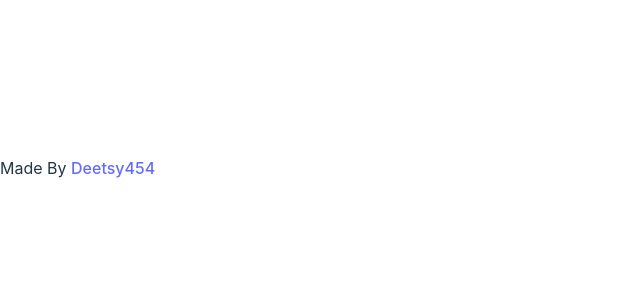
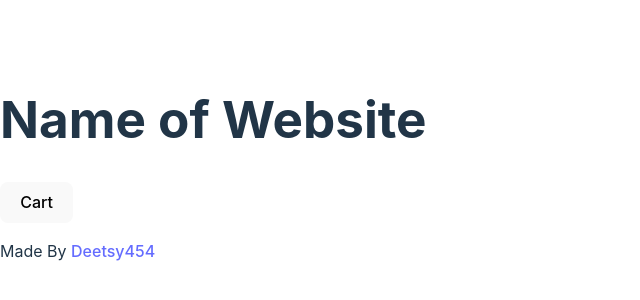
Before and after one commit to amardeeep/shoppingCart, a React (Vite) app: page / in a window 1280 px wide. Shown: the part 232-532 px from the top of the page, without its empty margins (0-640 px from the left). Built offline with nearby package versions, Linux system fonts and the light colour scheme.

Commit message:
create header add name and cart button

```diff
--- /dev/null
+++ b/src/cart.jsx
@@ -0,0 +1,3 @@
+const Cart=()=>{
+}
+export default Cart
--- /dev/null
+++ b/src/header.jsx
@@ -0,0 +1,10 @@
+
+const Header=()=>{
+    return(
+        <div className="header">
+            <h1>Name of Website</h1>
+            <button>Cart</button>
+        </div>
+    )
+}
+export default Header
--- a/src/main.jsx
+++ b/src/main.jsx
@@ -2,9 +2,11 @@ import React from 'react'
 import ReactDOM from 'react-dom/client'
 import './index.css'
 import Footer from './footer'
+import Header from './header'
 
 ReactDOM.createRoot(document.getElementById('root')).render(
   <React.StrictMode>
+    <Header/>
     <Footer/>
   </React.StrictMode>,
 )
```
